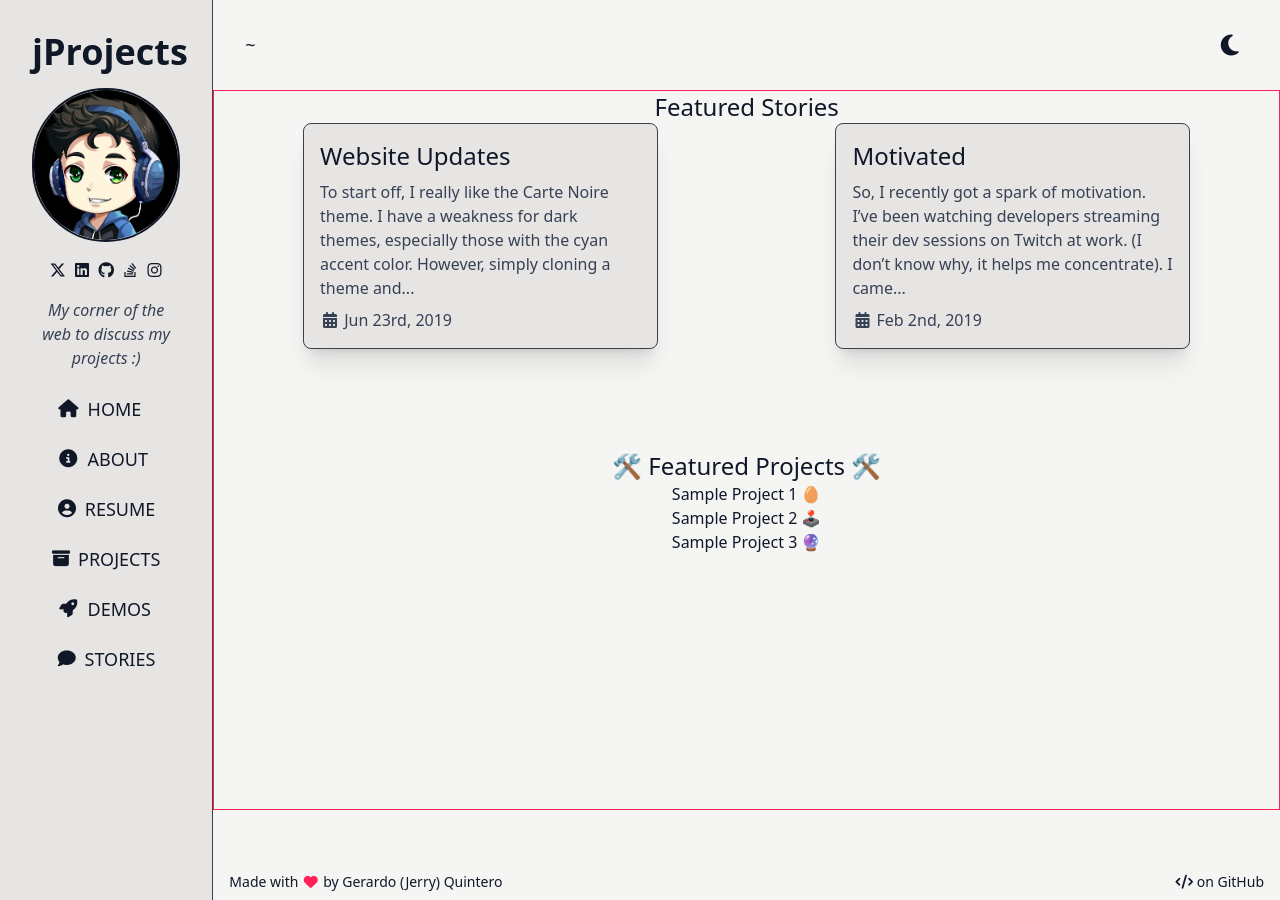
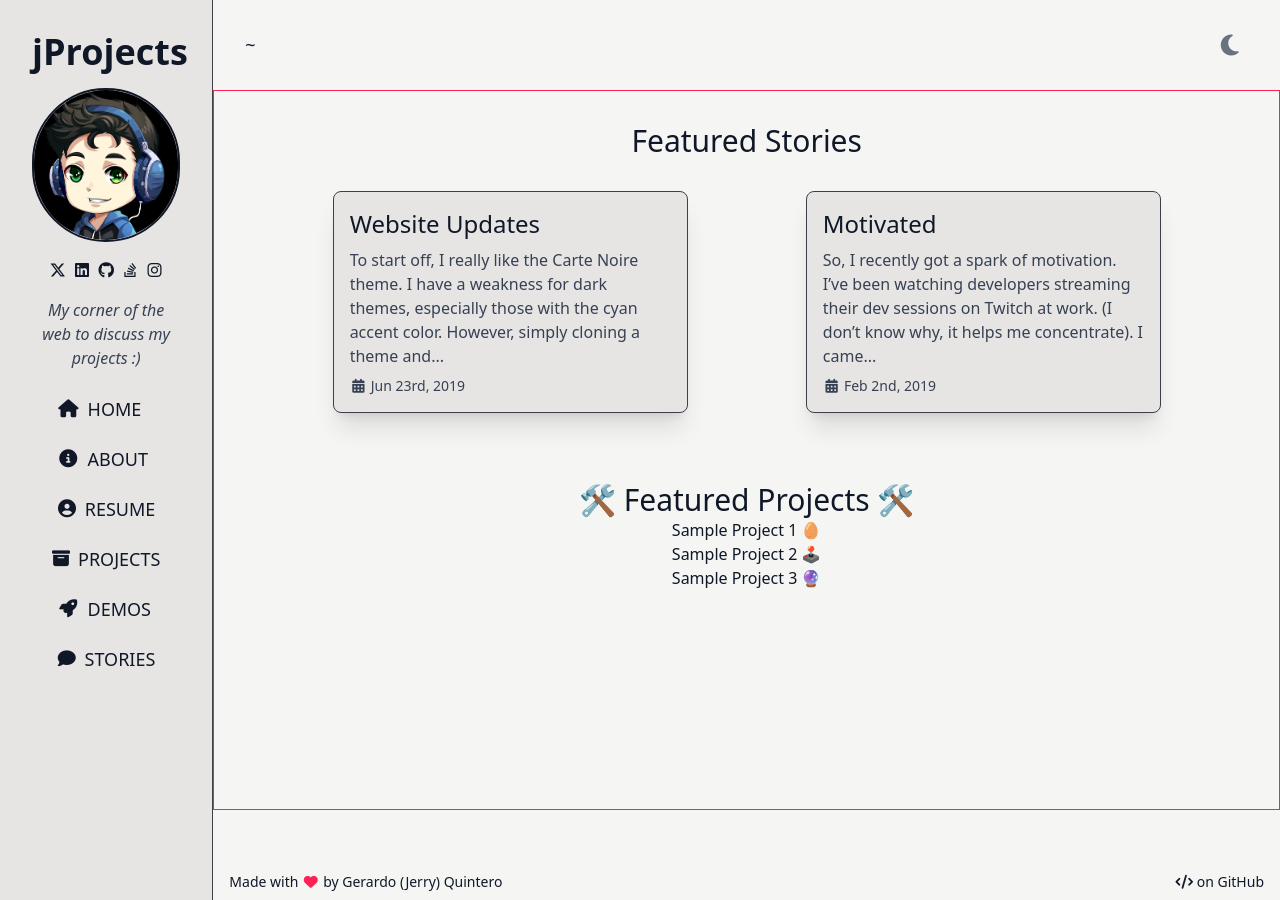
Before and after one commit to jerryq27/jerryq27.github.io, a Jekyll site: the page built from index.html, in a window 1280 px wide. Built offline with Jekyll 4.4.1, drawn with Linux system fonts in a browser that asks for light colours; nearby versions of some CDN libraries.

Commit message:
Consistent colors and added text styles.

```diff
--- a/_includes/featured-post.html
+++ b/_includes/featured-post.html
@@ -1,9 +1,9 @@
 {% assign theme = site.data.colors %}
 
 <div class="{{ theme.background-secondary-with-hover }} p-4 max-w-1/3 border rounded-lg border-zinc-700 shadow-xl text-left cursor-pointer">
-  <h2 class="{{ theme.header }} mb-2">{{ include.title }}</h2>
+  <h2 class="{{ theme.section-header-text }} mb-2">{{ include.title }}</h2>
   <p class="{{ theme.text-secondary }} mb-2">{{ include.excerpt | strip_html | truncatewords: 30 }}</p>
-  <p class="{{ theme.text-secondary }}">
+  <p class="{{ theme.text-secondary }} {{ theme.subheader-text }}">
     <i class="fa-solid fa-calendar-days fa-fw"></i>
     {{ include.date | date_to_string: "ordinal", "US" }}
   </p>
--- a/assets/css/output.css
+++ b/assets/css/output.css
@@ -10,10 +10,17 @@
     --color-sky-500: oklch(68.5% 0.169 237.323);
     --color-rose-200: oklch(89.2% 0.058 10.001);
     --color-rose-500: oklch(64.5% 0.246 16.439);
+    --color-slate-200: oklch(92.9% 0.013 255.508);
+    --color-slate-300: oklch(86.9% 0.022 252.894);
     --color-slate-400: oklch(70.4% 0.04 256.788);
+    --color-slate-500: oklch(55.4% 0.046 257.417);
+    --color-slate-700: oklch(37.2% 0.044 257.287);
     --color-slate-800: oklch(27.9% 0.041 260.031);
     --color-slate-900: oklch(20.8% 0.042 265.755);
     --color-slate-950: oklch(12.9% 0.042 264.695);
+    --color-gray-100: oklch(96.7% 0.003 264.542);
+    --color-gray-200: oklch(92.8% 0.006 264.531);
+    --color-gray-300: oklch(87.2% 0.01 258.338);
     --color-gray-400: oklch(70.7% 0.022 261.325);
     --color-gray-500: oklch(55.1% 0.027 264.364);
     --color-gray-600: oklch(44.6% 0.03 256.802);
@@ -29,7 +36,8 @@
     --color-stone-100: oklch(97% 0.001 106.424);
     --color-stone-200: oklch(92.3% 0.003 48.717);
     --color-stone-300: oklch(86.9% 0.005 56.366);
-    --color-stone-600: oklch(44.4% 0.011 73.639);
+    --color-stone-400: oklch(70.9% 0.01 56.259);
+    --color-stone-500: oklch(55.3% 0.013 58.071);
     --color-stone-700: oklch(37.4% 0.01 67.558);
     --color-stone-800: oklch(26.8% 0.007 34.298);
     --color-stone-900: oklch(21.6% 0.006 56.043);
@@ -43,6 +51,8 @@
     --text-xl--line-height: calc(1.75 / 1.25);
     --text-2xl: 1.5rem;
     --text-2xl--line-height: calc(2 / 1.5);
+    --text-3xl: 1.875rem;
+    --text-3xl--line-height: calc(2.25 / 1.875);
     --text-4xl: 2.25rem;
     --text-4xl--line-height: calc(2.5 / 2.25);
     --font-weight-bold: 700;
@@ -292,6 +302,9 @@
   .justify-center {
     justify-content: center;
   }
+  .justify-evenly {
+    justify-content: space-evenly;
+  }
   .gap-x-2 {
     column-gap: calc(var(--spacing) * 2);
   }
@@ -313,12 +326,6 @@
     border-right-style: var(--tw-border-style);
     border-right-width: 1px;
   }
-  .border-gray-600 {
-    border-color: var(--color-gray-600);
-  }
-  .border-gray-700 {
-    border-color: var(--color-gray-700);
-  }
   .border-gray-900 {
     border-color: var(--color-gray-900);
   }
@@ -328,17 +335,11 @@
   .border-rose-500 {
     border-color: var(--color-rose-500);
   }
-  .border-stone-700 {
-    border-color: var(--color-stone-700);
-  }
   .border-transparent {
     border-color: transparent;
   }
   .border-zinc-700 {
     border-color: var(--color-zinc-700);
-  }
-  .border-zinc-900 {
-    border-color: var(--color-zinc-900);
   }
   .bg-stone-100 {
     background-color: var(--color-stone-100);
@@ -364,6 +365,9 @@
   .py-2 {
     padding-block: calc(var(--spacing) * 2);
   }
+  .py-8 {
+    padding-block: calc(var(--spacing) * 8);
+  }
   .text-center {
     text-align: center;
   }
@@ -373,6 +377,10 @@
   .text-2xl {
     font-size: var(--text-2xl);
     line-height: var(--tw-leading, var(--text-2xl--line-height));
+  }
+  .text-3xl {
+    font-size: var(--text-3xl);
+    line-height: var(--tw-leading, var(--text-3xl--line-height));
   }
   .text-4xl {
     font-size: var(--text-4xl);
@@ -394,6 +402,12 @@
     --tw-font-weight: var(--font-weight-bold);
     font-weight: var(--font-weight-bold);
   }
+  .text-gray-100 {
+    color: var(--color-gray-100);
+  }
+  .text-gray-500 {
+    color: var(--color-gray-500);
+  }
   .text-gray-700 {
     color: var(--color-gray-700);
   }
@@ -402,6 +416,18 @@
   }
   .text-rose-500 {
     color: var(--color-rose-500);
+  }
+  .text-slate-700 {
+    color: var(--color-slate-700);
+  }
+  .text-slate-900 {
+    color: var(--color-slate-900);
+  }
+  .text-stone-700 {
+    color: var(--color-stone-700);
+  }
+  .text-stone-900 {
+    color: var(--color-stone-900);
   }
   .italic {
     font-style: italic;
@@ -412,10 +438,6 @@
   }
   .underline {
     text-decoration-line: underline;
-  }
-  .shadow-lg {
-    --tw-shadow: 0 10px 15px -3px var(--tw-shadow-color, rgb(0 0 0 / 0.1)), 0 4px 6px -4px var(--tw-shadow-color, rgb(0 0 0 / 0.1));
-    box-shadow: var(--tw-inset-shadow), var(--tw-inset-ring-shadow), var(--tw-ring-offset-shadow), var(--tw-ring-shadow), var(--tw-shadow);
   }
   .shadow-xl {
     --tw-shadow: 0 20px 25px -5px var(--tw-shadow-color, rgb(0 0 0 / 0.1)), 0 8px 10px -6px var(--tw-shadow-color, rgb(0 0 0 / 0.1));
@@ -458,6 +480,13 @@
       }
     }
   }
+  .hover\:text-zinc-950 {
+    &:hover {
+      @media (hover: hover) {
+        color: var(--color-zinc-950);
+      }
+    }
+  }
   .hover\:underline {
     &:hover {
       @media (hover: hover) {
@@ -470,6 +499,11 @@
       border-color: var(--color-gray-400);
     }
   }
+  .dark\:bg-gray-800 {
+    &:where([data-theme=dark], [data-theme=dark] *) {
+      background-color: var(--color-gray-800);
+    }
+  }
   .dark\:bg-gray-900 {
     &:where([data-theme=dark], [data-theme=dark] *) {
       background-color: var(--color-gray-900);
@@ -478,16 +512,6 @@
   .dark\:bg-gray-950 {
     &:where([data-theme=dark], [data-theme=dark] *) {
       background-color: var(--color-gray-950);
-    }
-  }
-  .dark\:bg-slate-900 {
-    &:where([data-theme=dark], [data-theme=dark] *) {
-      background-color: var(--color-slate-900);
-    }
-  }
-  .dark\:bg-slate-950 {
-    &:where([data-theme=dark], [data-theme=dark] *) {
-      background-color: var(--color-slate-950);
     }
   }
   .dark\:bg-stone-900 {
@@ -500,16 +524,6 @@
       background-color: var(--color-stone-950);
     }
   }
-  .dark\:bg-zinc-700 {
-    &:where([data-theme=dark], [data-theme=dark] *) {
-      background-color: var(--color-zinc-700);
-    }
-  }
-  .dark\:bg-zinc-800 {
-    &:where([data-theme=dark], [data-theme=dark] *) {
-      background-color: var(--color-zinc-800);
-    }
-  }
   .dark\:bg-zinc-900 {
     &:where([data-theme=dark], [data-theme=dark] *) {
       background-color: var(--color-zinc-900);
@@ -520,6 +534,21 @@
       background-color: var(--color-zinc-950);
     }
   }
+  .dark\:text-gray-100 {
+    &:where([data-theme=dark], [data-theme=dark] *) {
+      color: var(--color-gray-100);
+    }
+  }
+  .dark\:text-gray-200 {
+    &:where([data-theme=dark], [data-theme=dark] *) {
+      color: var(--color-gray-200);
+    }
+  }
+  .dark\:text-gray-300 {
+    &:where([data-theme=dark], [data-theme=dark] *) {
+      color: var(--color-gray-300);
+    }
+  }
   .dark\:text-gray-400 {
     &:where([data-theme=dark], [data-theme=dark] *) {
       color: var(--color-gray-400);
@@ -528,6 +557,46 @@
   .dark\:text-gray-500 {
     &:where([data-theme=dark], [data-theme=dark] *) {
       color: var(--color-gray-500);
+    }
+  }
+  .dark\:text-gray-700 {
+    &:where([data-theme=dark], [data-theme=dark] *) {
+      color: var(--color-gray-700);
+    }
+  }
+  .dark\:text-slate-200 {
+    &:where([data-theme=dark], [data-theme=dark] *) {
+      color: var(--color-slate-200);
+    }
+  }
+  .dark\:text-slate-300 {
+    &:where([data-theme=dark], [data-theme=dark] *) {
+      color: var(--color-slate-300);
+    }
+  }
+  .dark\:text-slate-400 {
+    &:where([data-theme=dark], [data-theme=dark] *) {
+      color: var(--color-slate-400);
+    }
+  }
+  .dark\:text-slate-500 {
+    &:where([data-theme=dark], [data-theme=dark] *) {
+      color: var(--color-slate-500);
+    }
+  }
+  .dark\:text-slate-700 {
+    &:where([data-theme=dark], [data-theme=dark] *) {
+      color: var(--color-slate-700);
+    }
+  }
+  .dark\:text-stone-400 {
+    &:where([data-theme=dark], [data-theme=dark] *) {
+      color: var(--color-stone-400);
+    }
+  }
+  .dark\:text-stone-500 {
+    &:where([data-theme=dark], [data-theme=dark] *) {
+      color: var(--color-stone-500);
     }
   }
   .dark\:selection\:bg-slate-400\/20 {
@@ -546,20 +615,20 @@
       }
     }
   }
+  .dark\:hover\:bg-gray-700 {
+    &:where([data-theme=dark], [data-theme=dark] *) {
+      &:hover {
+        @media (hover: hover) {
+          background-color: var(--color-gray-700);
+        }
+      }
+    }
+  }
   .dark\:hover\:bg-gray-800 {
     &:where([data-theme=dark], [data-theme=dark] *) {
       &:hover {
         @media (hover: hover) {
           background-color: var(--color-gray-800);
-        }
-      }
-    }
-  }
-  .dark\:hover\:bg-slate-800 {
-    &:where([data-theme=dark], [data-theme=dark] *) {
-      &:hover {
-        @media (hover: hover) {
-          background-color: var(--color-slate-800);
         }
       }
     }
@@ -573,38 +642,20 @@
       }
     }
   }
-  .dark\:hover\:bg-zinc-600 {
-    &:where([data-theme=dark], [data-theme=dark] *) {
-      &:hover {
-        @media (hover: hover) {
-          background-color: var(--color-zinc-600);
-        }
-      }
-    }
-  }
-  .dark\:hover\:bg-zinc-700 {
-    &:where([data-theme=dark], [data-theme=dark] *) {
-      &:hover {
-        @media (hover: hover) {
-          background-color: var(--color-zinc-700);
-        }
-      }
-    }
-  }
-  .dark\:hover\:bg-zinc-800 {
-    &:where([data-theme=dark], [data-theme=dark] *) {
-      &:hover {
-        @media (hover: hover) {
-          background-color: var(--color-zinc-800);
-        }
-      }
-    }
-  }
   .dark\:hover\:bg-zinc-900 {
     &:where([data-theme=dark], [data-theme=dark] *) {
       &:hover {
         @media (hover: hover) {
           background-color: var(--color-zinc-900);
+        }
+      }
+    }
+  }
+  .dark\:hover\:text-stone-100 {
+    &:where([data-theme=dark], [data-theme=dark] *) {
+      &:hover {
+        @media (hover: hover) {
+          color: var(--color-stone-100);
         }
       }
     }
--- a/index.html
+++ b/index.html
@@ -1,29 +1,22 @@
 ---
 layout: default
 ---
+{% assign theme = site.data.colors %}
+
 <div class="h-full flex flex-col border border-rose-500">
-  <div class="flex-1 text-center">
-    <h2 class="text-2xl">Featured Stories</h2>
-    <ul class="flex justify-around">
+  <div class="flex-1 text-center py-8">
+    <h2 class="{{ theme.page-header-text }}">Featured Stories</h2>
+    <ul class="flex justify-evenly py-8">
       {% for post in site.posts limit: site.post_limit %}
         {% if post.is_featured %}
           {% include featured-post.html title=post.title excerpt=post.excerpt date=post.date %}
-        {% comment %}
-        <li>
-          <a href="{{ post.url | prepend: site.baseurl }}">{{ post.title }}</a>
-          <small class="hidden-xs">{{ post.date | date: "%B %-d, %Y" }}</small>
-        </li>
-      <li>
-        <small><i><a href="{{ site.baseurl }}/stories/">more...</a></i></small>
-      </li>
-        {% endcomment %}
         {% endif %}
       {% endfor %}
     </ul>
   </div>
 
   <div class="flex-1 text-center">
-    <h2 class="text-2xl">🛠️ Featured Projects 🛠️</h2>
+    <h2 class="{{ theme.page-header-text }}">🛠️ Featured Projects 🛠️</h2>
     <ul>
       <li>Sample Project 1 🥚</li>
       <li>Sample Project 2 🕹️</li>
```
Also changed, not shown: _data/colors.yml (+17 -10 lines).
